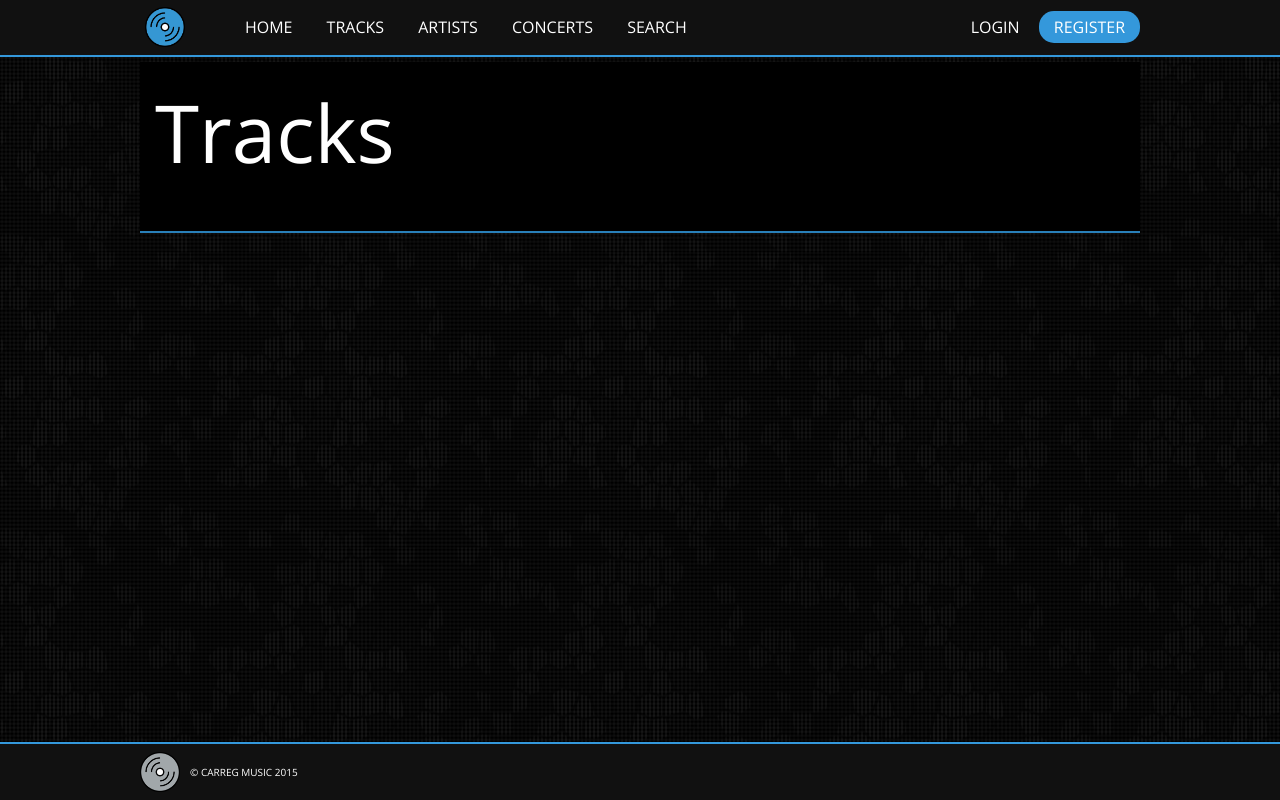
After one commit to Citr0s/carregMusic, a PHP site: page /tracks.php in a window 1280 px wide. The commit adds this page. Run offline with PHP 8.4, Linux system fonts and the light colour scheme; data that the repository does not hold is empty.

Commit message:
tracks page is now listing all the artists

```diff
--- a/css/styles.css
+++ b/css/styles.css
@@ -395,5 +395,7 @@ transform: rotate(360deg);
     padding:0;
     margin:0;
 }
-
+.artistName{
+    padding:15px;
+}
 }/*end of media query 500px*/
--- a/includes/header.php
+++ b/includes/header.php
@@ -21,8 +21,8 @@
                 <div class="floatLeft">
                     <ul>
                         <li><a href="index.php">HOME</a></li>
-                        <li><a href="">TRACKS</a></li>
-                        <li><a href="artists.php">ARTISTS</a></li>
+                        <li><a href="tracks.php">TRACKS</a></li>
+                        <li><a href="">ARTISTS</a></li>
                         <li><a href="">CONCERTS</a></li>
                         <li><a href="">SEARCH</a></li>
                     </ul>
--- /dev/null
+++ b/tracks.php
@@ -0,0 +1,31 @@
+<?php
+    require_once 'core/init.php';
+    include_once 'includes/header.php';
+
+    $con = mysqli_connect($addr, $user, $password, $db);
+?>
+        <div class="container">
+            <div class="formContainer">
+                <h2 class="bigH2">Tracks</h2>
+                <table style="margin:15px;">
+                <?php
+                  $data = mysqli_query($con, "SELECT tracks.trackTitle, GROUP_CONCAT(artists.artistName SEPARATOR ' & ')
+                          AS artists, tracks.coverPicture, COUNT(trackArtists.trackID) AS artistCount FROM tracks
+                          INNER JOIN trackArtists USING (trackID)
+                          INNER JOIN artists USING (artistID)
+                          GROUP BY tracks.trackID
+                          ORDER BY trackTitle ASC");
+
+                  while($row = mysqli_fetch_array($data)){
+                    $trackTitle = $row['trackTitle'];
+                    $artists = $row['artists'];
+                    $artistCount = $row['artistCount'];
+                    $trackPicture = $row['coverPicture'];
+
+                    echo '<tr><td><img src="css/coverPictures/'. $trackPicture . '" width="150" /></td><td><p class="artistName">'.$artists.' - '.$trackTitle.'</p></td></tr>';
+                  }
+                ?>
+                </table>
+            </div>
+        </div>
+<?php include_once 'includes/footer.php'; ?>
```
Also changed, not shown: artists.php (deleted, +0 -49 lines).
